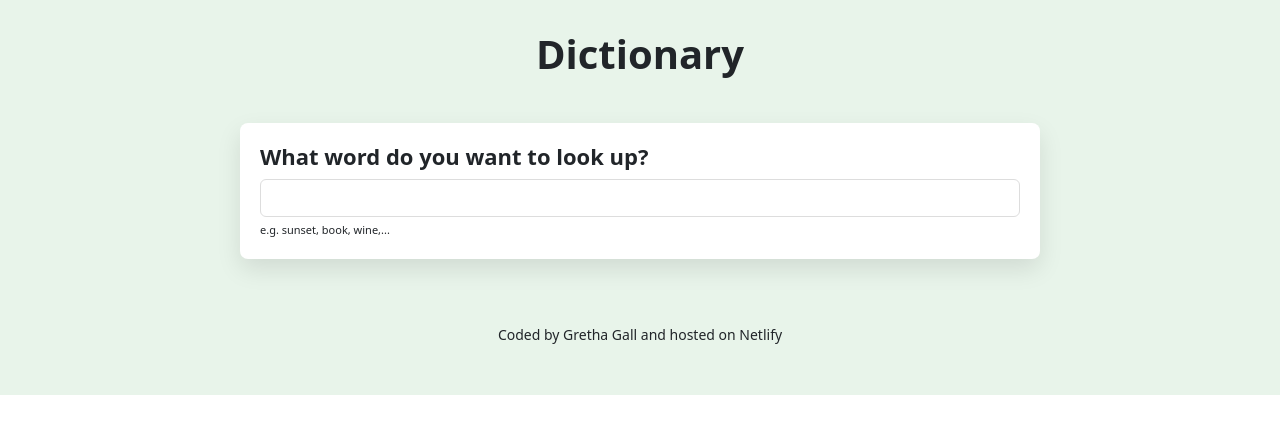
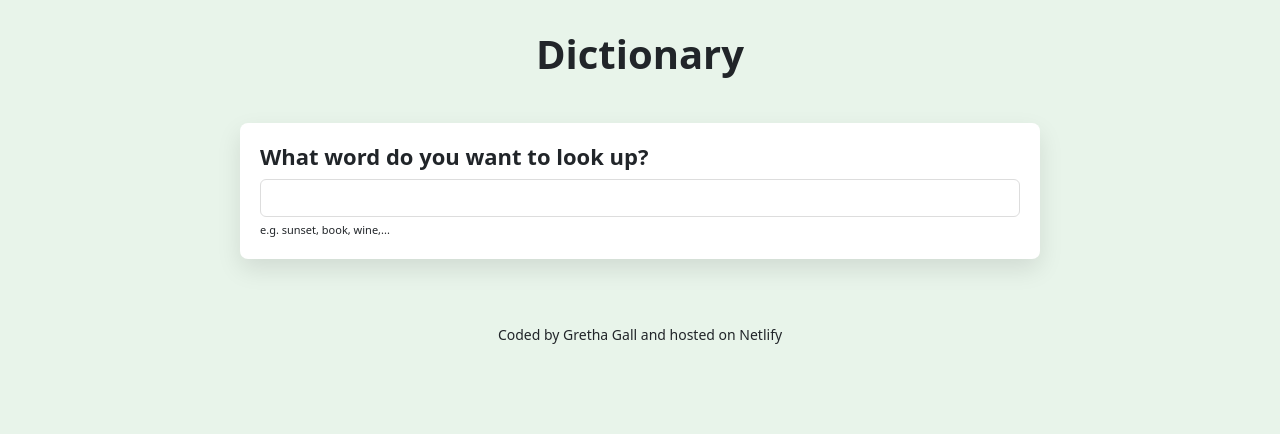
Before and after one commit to grethaga/dictionary-project, a React (Create React App) app: page / in a window 1280 px wide. Shown: the top 434 px of the page. Built offline with nearby package versions, Linux system fonts and the light colour scheme.

Commit message:
Update App.css

```diff
--- a/src/App.css
+++ b/src/App.css
@@ -1,6 +1,9 @@
 .App {
   margin: 0 auto;
+  height: 100%;
+  min-height: 100vh;
   background-color: #e8f4ea;
+  padding: 0;
 }
 
 .App h1 {
```
